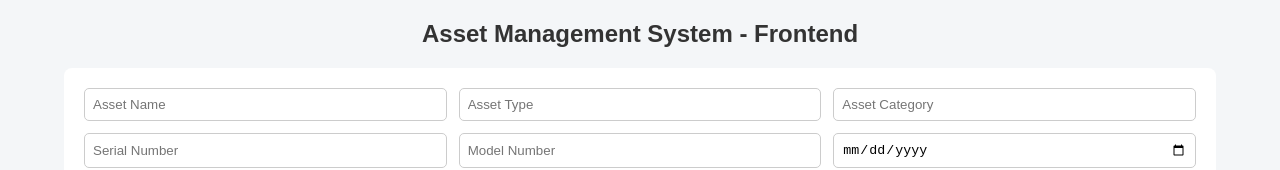
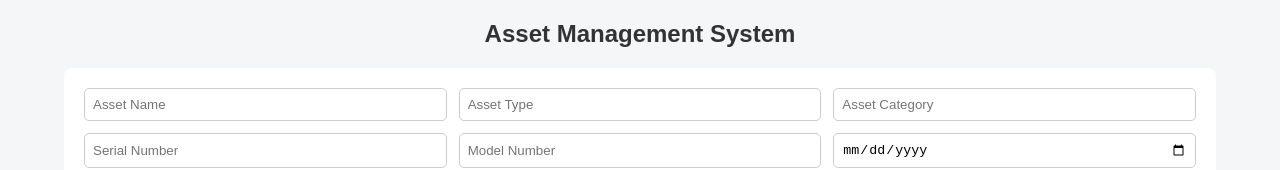
Before and after one commit to Dvopsbca/Assetmanagementfrontend, a React (Create React App) app: page / in a window 1280 px wide. Shown: the top 170 px of the page. Built offline with nearby package versions, Linux system fonts and the light colour scheme; no server answers.

Commit message:
trigger redeploy after backend fix

```diff
--- a/src/App.js
+++ b/src/App.js
@@ -154,7 +154,7 @@ function App() {
 
   return (
     <div className="container">
-      <h2>Asset Management System - Frontend</h2>
+      <h2>Asset Management System </h2>
 
       <form onSubmit={handleSubmit}>
         <input name="assetName" placeholder="Asset Name" value={asset.assetName} onChange={handleChange} required />
```
